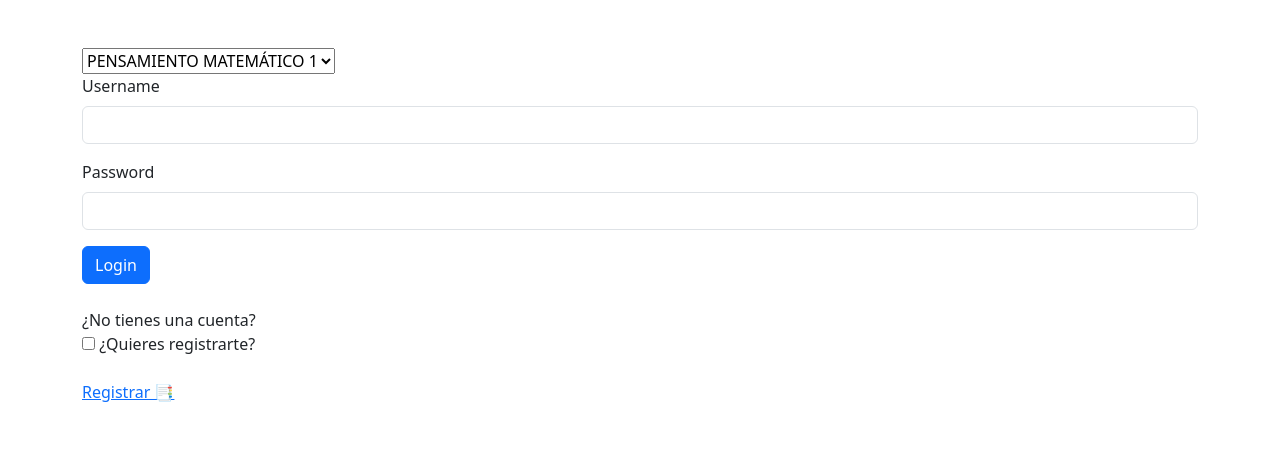
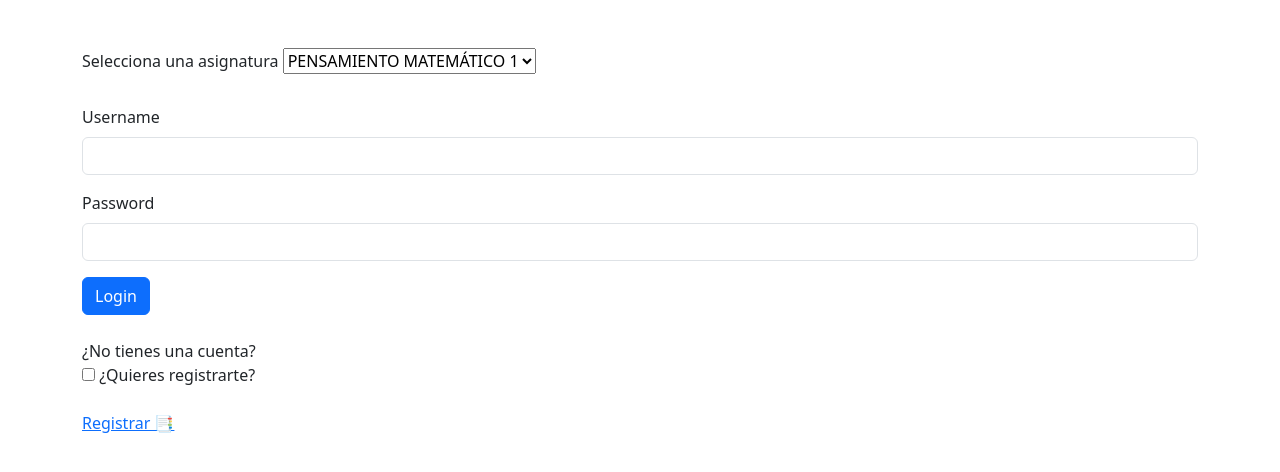
Before and after one commit to renebec/school, a Flask app: page /login in a window 1280 px wide. Shown: the top 472 px of the page. Run offline with Flask 3, Linux system fonts and the light colour scheme.

Commit message:
login labels

```diff
--- a/templates/login.html
+++ b/templates/login.html
@@ -27,6 +27,7 @@
 
         <form method="post" action="{{ url_for('login') }}">
         <!--<form id="myform" method="POST" action="choice">-->
+          <label for="asig" class="form-label">Selecciona una asignatura</label>
           <select name="asig" required>
             <option value="1">PENSAMIENTO MATEMÁTICO 1</option>
             <option value="2">PENSAMIENTO MATEMÁTICO 2</option>
@@ -37,7 +38,7 @@
             <option value="7">TPA M2-S2</option>
             <option value="8">TPA M2-S3</option>
           </select>
-          <br>
+          <br><br>
             <div class="mb-3">
                 <label for="username" class="form-label">Username</label>
                 <input type="text" class="form-control" id="username" name="username" required>
```
